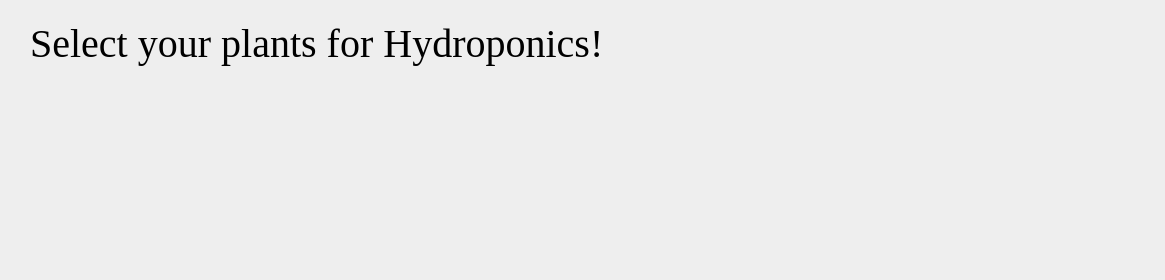
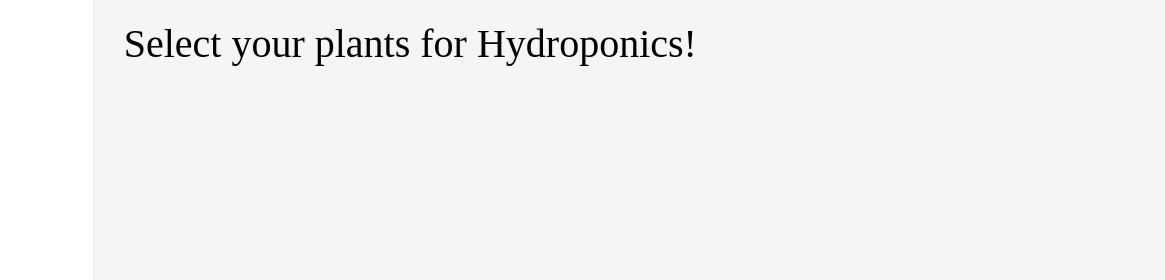
Before and after one commit to toqsukr/EcoProject, a website built with Vite: page index.html in a window 1280 px wide. Shown: the top 280 px of the page, 0-1165 px from the left. Built offline with nearby package versions, Linux system fonts and the light colour scheme.

Commit message:
added sidebar; updated styles

```diff
--- a/components/header/header.style.css
+++ b/components/header/header.style.css
@@ -1,5 +1,6 @@
-#header-text {
-  font-size: 40px;
+#header-container {
+  width: 100%;
+  background-color: #f5f5f5;
 }
 
 #header-inner-container {
@@ -25,3 +26,7 @@
   height: 32px;
   border-radius: 50%;
 }
+
+#header-text {
+  font-size: 40px;
+}
--- a/components/side-bar/side-bar.component.js
+++ b/components/side-bar/side-bar.component.js
@@ -3,5 +3,5 @@ import './side-bar.style.css';
 export const sideBar = async () => {
   const moduleUrl = new URL('./side-bar.template.html', import.meta.url);
   const data = await (await fetch(moduleUrl)).text();
-  return data;
+  document.querySelector('#side-bar-container').innerHTML = data;
 };
--- a/components/side-bar/side-bar.style.css
+++ b/components/side-bar/side-bar.style.css
@@ -1,4 +1,7 @@
 #side-bar-container {
+  display: flex;
   height: 100%;
+  width: 100px;
   background-color: white;
+  border-right: 1px solid #98989831;
 }
--- a/components/side-bar/side-bar.template.html
+++ b/components/side-bar/side-bar.template.html
@@ -1,5 +1,3 @@
-<section id="side-bar-container">
-  <img id="side-bar-logo-icon" src="" alt="" />
-  <div id="side-bar-nav"></div>
-  <img id="side-bar-exit-icon" src="" alt="" />
-</section>
+<img id="side-bar-logo-icon" src="" alt="" />
+<div id="side-bar-nav"></div>
+<img id="side-bar-exit-icon" src="" alt="" />
--- a/index.html
+++ b/index.html
@@ -7,8 +7,11 @@
     <title>Eco Project</title>
   </head>
   <body>
-    <header id="header-container"></header>
-    <div id="app"></div>
-    <script type="module" src="/main.js"></script>
+    <section id="main-container">
+      <section id="side-bar-container"></section>
+      <header id="header-container"></header>
+      <div id="app"></div>
+      <script type="module" src="/main.js"></script>
+    </section>
   </body>
 </html>
--- a/main.js
+++ b/main.js
@@ -2,9 +2,5 @@ import { header } from './components/header/header.component';
 import { sideBar } from './components/side-bar/side-bar.component';
 import './style.css';
 
-const sideTemplate = sideBar();
-console.log(sideTemplate);
+sideBar();
 header();
-document.querySelector('#app').innerHTML = `
-<section id='main-section'></section>
-`;
--- a/style.css
+++ b/style.css
@@ -1,21 +1,15 @@
 body {
   margin: 0;
+}
+
+#main-container {
   width: 100%;
   height: 100vh;
+  display: flex;
+  flex-direction: row;
 }
 
 #app {
   height: 100%;
+  background-color: #f5f5f5;
 }
-
-#main-section {
-  width: 100%;
-  height: 100%;
-  background-color: #eeeeee;
-}
-
-#header-container {
-  width: 100%;
-  height: auto;
-  background-color: #eeeeee;
-}
```
